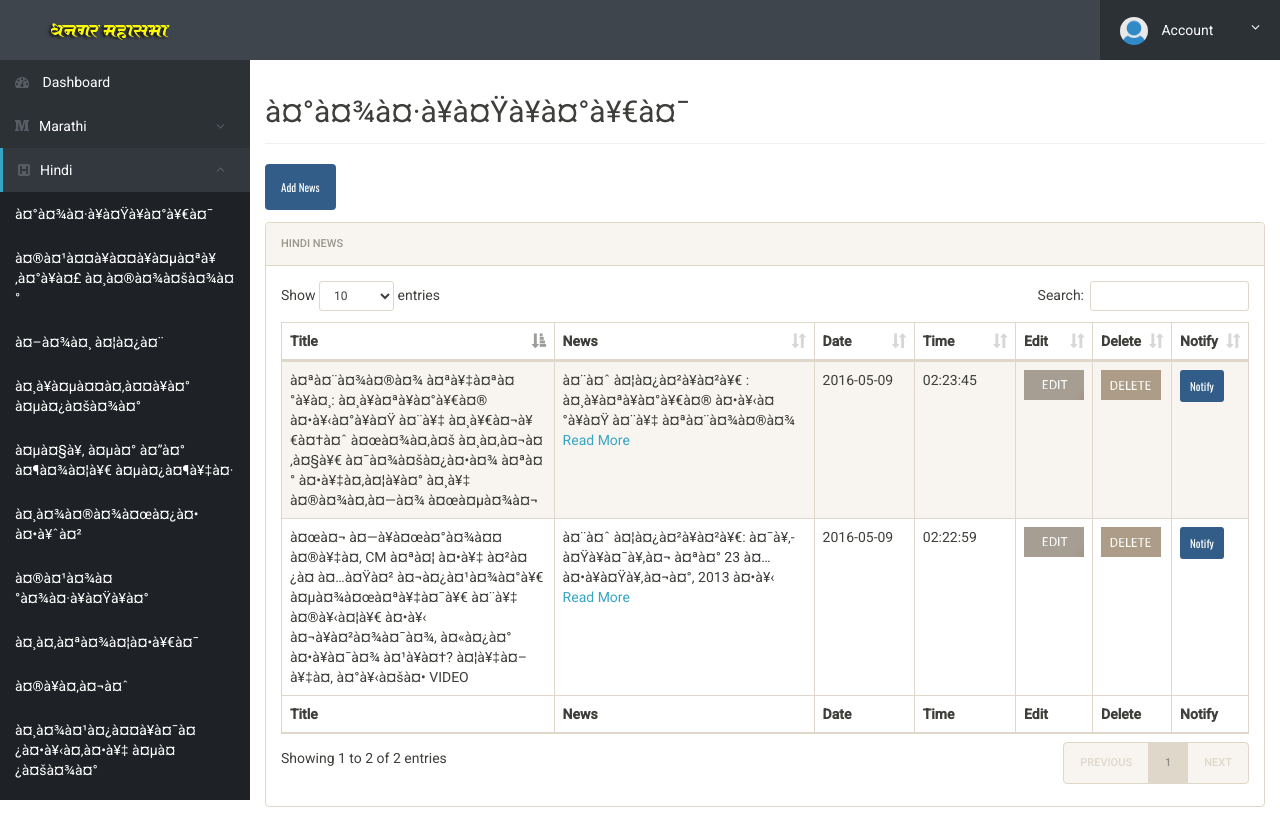
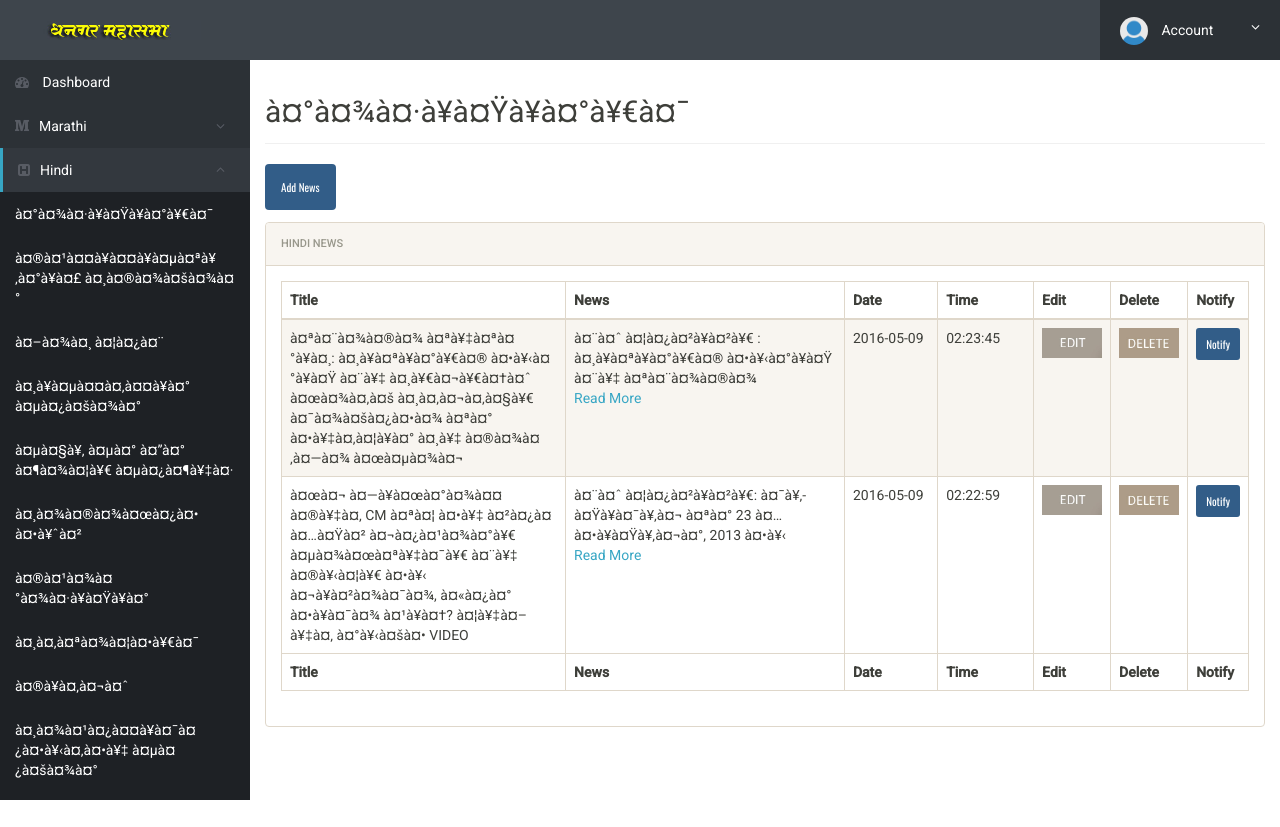
Before and after one commit to desaiashish212/admin, a PHP site: the page made by h_news.php in a window 1280 px wide. After the commit the page ends 800 px from the top, so only its background shows below. Run offline with PHP 8.4, Linux system fonts and the light colour scheme; a user stored in the database is signed in; data comes from the database, SQL or seed files in the repository.

Commit message:
Testing and icons

```diff
--- a/category.php
+++ b/category.php
@@ -213,7 +213,6 @@ function validate(thisform)
 											<div class="hr-dashed"></div>
 											<div class="form-group">
 												<div class="col-sm-8 col-sm-offset-2">
-													<button class="btn btn-default" type="submit">Cancel</button>
 													<button class="btn btn-primary" type="submit">Add Category</button>
 												</div>
 											</div>
--- a/creaate_news.php
+++ b/creaate_news.php
@@ -49,7 +49,7 @@
 						$res=mysqli_query($con,"update marathi SET path2='$path' WHERE marathi.title='$title'");
 					}
 
-					   	$_SESSION["MSG"]="News not added, Try Again";
+					   	$_SESSION["MSG"]="News added successfully.";
 						header("Location: m_news.php?id=".$status."&name=".$category);
 
 	            }else{
--- a/e_add_news.php
+++ b/e_add_news.php
@@ -212,7 +212,6 @@ if(isset($_SESSION["id"]) and isset($_SESSION["user"]))
 									<div class="hr-dashed"></div>
 									<div class="form-group">
 										<div class="col-sm-8 col-sm-offset-2">
-											<button class="btn btn-default" type="submit">Cancel</button>
 											<button class="btn btn-primary" type="submit" value="submit">Save news</button>
 										</div>
 									</div>
--- a/e_edit_news.php
+++ b/e_edit_news.php
@@ -219,7 +219,6 @@ include_once('connection.php');
 									<div class="hr-dashed"></div>
 									<div class="form-group">
 										<div class="col-sm-8 col-sm-offset-2">
-											<button class="btn btn-default" type="submit">Cancel</button>
 											<button class="btn btn-primary" type="submit" value="submit">Save news</button>
 										</div>
 									</div>
--- a/e_news.php
+++ b/e_news.php
@@ -196,7 +196,8 @@ if(isset($_SESSION["id"]) and isset($_SESSION["user"]))
 						<div class="panel panel-default">
 							<div class="panel-heading">English News</div>
 							<div class="panel-body">
-								<table id="zctb" class="display table table-striped table-bordered table-hover" cellspacing="0" width="100%">
+							<!--zctb-->
+								<table id="abs" class="display table table-striped table-bordered table-hover" cellspacing="0" width="100%">
 									<thead>
 										<tr>
 											<th>Title</th>
--- a/h_add_news.php
+++ b/h_add_news.php
@@ -210,7 +210,6 @@ if(isset($_SESSION["id"]) and isset($_SESSION["user"]))
 									<div class="hr-dashed"></div>
 									<div class="form-group">
 										<div class="col-sm-8 col-sm-offset-2">
-											<button class="btn btn-default" type="submit">Cancel</button>
 											<button class="btn btn-primary" type="submit" value="submit">Save news</button>
 										</div>
 									</div>
--- a/h_edit_news.php
+++ b/h_edit_news.php
@@ -217,7 +217,6 @@ include_once('connection.php');
 									<div class="hr-dashed"></div>
 									<div class="form-group">
 										<div class="col-sm-8 col-sm-offset-2">
-											<button class="btn btn-default" type="submit">Cancel</button>
 											<button class="btn btn-primary" type="submit" value="submit">Update news</button>
 										</div>
 									</div>
--- a/h_news.php
+++ b/h_news.php
@@ -196,7 +196,7 @@ if(isset($_SESSION["id"]) and isset($_SESSION["user"]))
 						<div class="panel panel-default">
 							<div class="panel-heading">Hindi News</div>
 							<div class="panel-body">
-								<table id="zctb" class="display table table-striped table-bordered table-hover" cellspacing="0" width="100%">
+								<table id="abs" class="display table table-striped table-bordered table-hover" cellspacing="0" width="100%">
 																		<thead>
 										<tr>
 											<th>Title</th>
@@ -262,7 +262,7 @@ if(isset($_SESSION["id"]) and isset($_SESSION["user"]))
 						<?
 							}else{
 						?>
-							<td><a class="btn btn-success">Notified</a></td>
+							<td><a class="btn btn-success btn-sm">Notified</a></td>
 						<?
 							}
 						?>
@@ -301,7 +301,17 @@ if(isset($_SESSION["id"]) and isset($_SESSION["user"]))
 						<td><? echo $row['3']; ?></td>
 						<td width="50"><a href="h_edit_news.php?m_id=<?= $id ;?>&id=<?=$news_id;?>&category=<?=$_GET["name"];?>"><img src="img/button_edit.JPG" height="30" width="60"/></a></td>
 						<td width="50"><a href="h_delete_news.php?m_id=<?= $id ;?>&id=<?=$news_id;?>&category=<?=$_GET["name"];?>"><img src="img/delete.jpg" height="30" width="60"/></a></td>
-						<td><a href="#" class="btn btn-primary btn-sm">Notify</a></td>
+						<?
+							if($row['5']==0){
+						?>
+						<td><a href="worker_news_notifications.php?m_id=<?= $id ;?>&id=<?= $news_id ;?>&lang=<?='2';?>&title=<?=$row['1'];?>&category=<?=$_GET["name"];?>&status=<?=$_GET['id'];?>" class="btn btn-primary btn-sm">Notify</a></td>
+						<?
+							}else{
+						?>
+							<td><a class="btn btn-success btn-sm">Notified</a></td>
+						<?
+							}
+						?>
 						</tr>
 				<? 	}
 					$i++;
--- a/m_edit_news.php
+++ b/m_edit_news.php
@@ -15,7 +15,7 @@ include_once('connection.php');
 	<meta name="author" content="">
 	<meta name="theme-color" content="#3e454c">
 
-	<title>Harmony - Free responsive Bootstrap admin template by Themestruck.com</title>
+	<title>Dhangar Mahasabha</title>
 
 	<!-- Font awesome -->
 	<link rel="stylesheet" href="css/font-awesome.min.css">
@@ -218,7 +218,6 @@ include_once('connection.php');
 									<div class="hr-dashed"></div>
 									<div class="form-group">
 										<div class="col-sm-8 col-sm-offset-2">
-											<button class="btn btn-default" type="submit">Cancel</button>
 											<button class="btn btn-primary" type="submit" value="submit">Save news</button>
 										</div>
 									</div>
```
Also changed, not shown: RAW/android/holo_dark/drawable-hdpi/ic_drawer.png, RAW/android/holo_dark/drawable-mdpi/ic_drawer.png, RAW/android/holo_dark/drawable-xhdpi/ic_drawer.png, uploads/2016-06-10/0isis-1_1465551775.jpg (added), uploads/2016-06-10/0radhakrishna-vikhe-patil.jpg (added), uploads/2016-06-10/1hillary_146553819347_650x425_061016112844.jpg (added), uploads/2016-06-10/2kabul.jpg (added).
